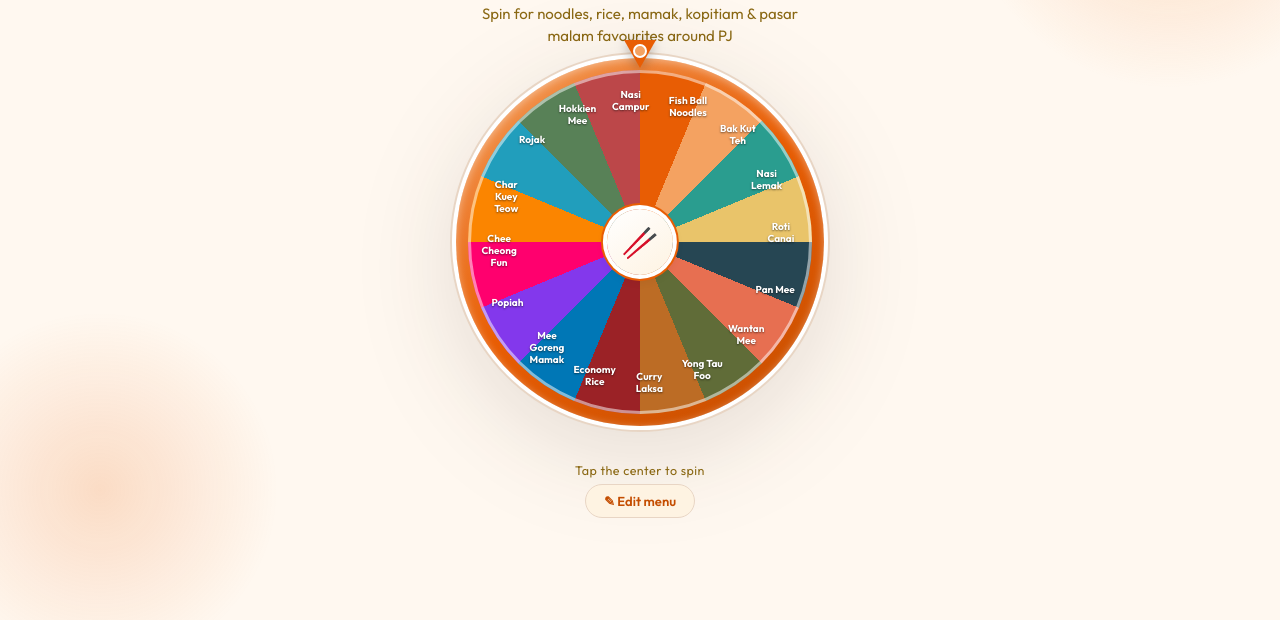
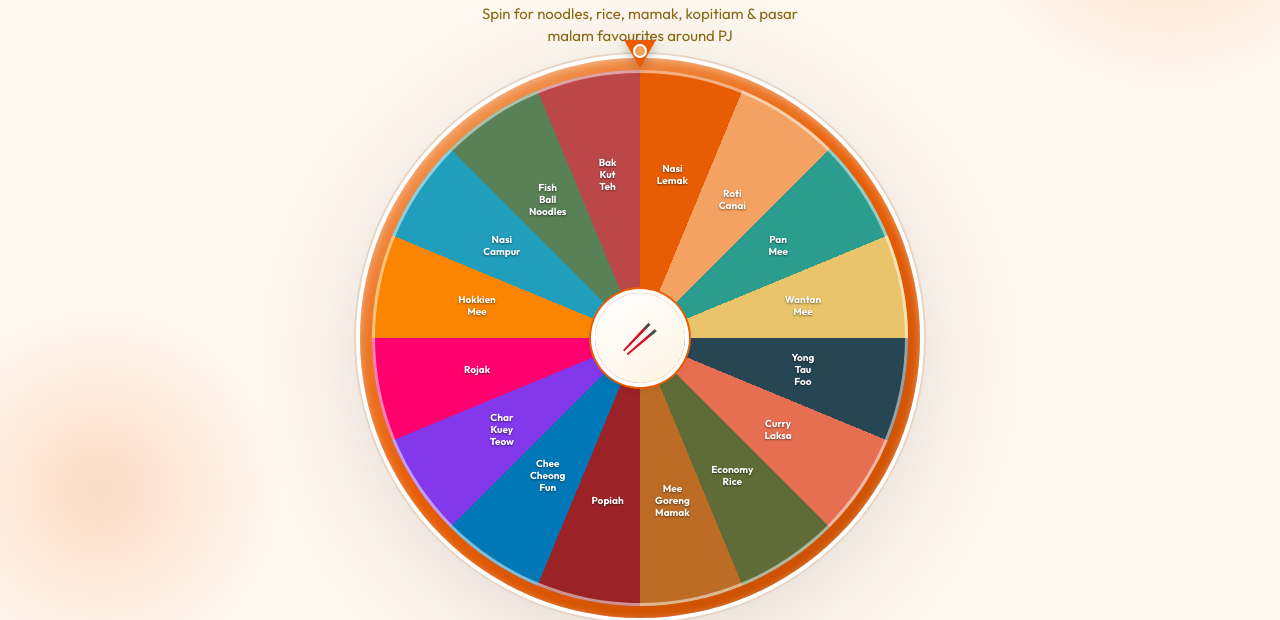
Before and after one commit to KhorHweeShianUTHM/my-first-site, a plain HTML site: page meals-spinner.html in a window 1280 px wide. Shown: the part 210-830 px from the top of the page. Before the commit the page ends 808 px from the top, so only its background shows below. Drawn offline with Linux system fonts and the light colour scheme.

Commit message:
add balanced height cap so wheel fits viewport without being oversized on wide screens or clipped on short ones

```diff
--- a/meals-spinner.html
+++ b/meals-spinner.html
@@ -202,7 +202,7 @@
   /* ---- Turntable ---- */
   .stage{
     position: relative;
-    width: min(520px, 88vw, 46vh);
+    width: min(560px, 88vw, 74vh);
     aspect-ratio: 1/1;
     margin-bottom: 32px;
     filter: drop-shadow(0 24px 48px var(--shadow));
@@ -269,18 +269,14 @@
 
   .wheel-label{
     position: absolute;
-    top: 0; left: 50%;
-    width: 50%;
-    height: 50%;
-    transform-origin: 0% 100%;
-    display: flex;
-    align-items: center;
-    justify-content: flex-end;
-    padding-right: 11%;
+    top: 50%; left: 50%;
     pointer-events: none;
   }
 
   .wheel-label span{
+    position: absolute;
+    top: 0;
+    left: 0;
     display: block;
     font-family: 'Outfit', sans-serif;
     font-weight: 700;
@@ -385,14 +381,16 @@
     animation: badgePop 0.55s cubic-bezier(0.34, 1.56, 0.64, 1) forwards;
   }
   .result-badge.hide{
-    transition: opacity 0.5s ease, transform 0.5s ease;
-    opacity: 0;
-    transform: translate(-50%, -50%) scale(0.85);
+    animation: badgeDismiss 0.5s cubic-bezier(0.4, 0, 0.7, 0.4) forwards;
   }
   @keyframes badgePop{
     0%{ opacity: 0; transform: translate(-50%, -50%) scale(0.3); }
     60%{ opacity: 1; transform: translate(-50%, -50%) scale(1.08); }
     100%{ opacity: 1; transform: translate(-50%, -50%) scale(1); }
+  }
+  @keyframes badgeDismiss{
+    0%{ opacity: 1; transform: translate(-50%, -50%) scale(1) rotate(0deg); }
+    100%{ opacity: 0; transform: translate(-50%, -62%) scale(0.55) rotate(-6deg); }
   }
   .result-badge span{
     font-family: 'Fraunces', serif;
@@ -523,6 +521,7 @@
   }
 
   @media (max-width: 600px){
+    .stage{ width: min(88vw, 52vh); }
     .nav-inner{ justify-content: space-between; flex-wrap: wrap; }
     .nav-toggle{ display: flex; }
     .nav-links{
@@ -550,6 +549,7 @@
   @media (prefers-reduced-motion: reduce){
     .wheel{ transition: none; }
     .result-badge.show{ animation: none !important; opacity: 1; transform: translate(-50%, -50%) scale(1); }
+    .result-badge.hide{ animation: none !important; opacity: 0; transform: translate(-50%, -50%) scale(1); }
     .wheel-rim.spinning{ animation: none; }
   }
 </style>
@@ -630,10 +630,11 @@
   function wheelLabelStyle(n){
     const wheelPx = wheel.getBoundingClientRect().width || 360;
     const sliceDeg = 360 / n;
-    const arcPx = Math.PI * wheelPx * 0.72 * (sliceDeg / 360);
+    const radiusPx = (wheelPx / 2) * 0.62;
+    const arcPx = 2 * Math.PI * radiusPx * (sliceDeg / 360);
     const fontSize = Math.max(7, Math.min(10, Math.floor(arcPx / 4.2)));
     const maxWidth = Math.max(28, Math.floor(arcPx * 0.92));
-    return { fontSize, maxWidth, sliceDeg, arcPx };
+    return { fontSize, maxWidth, sliceDeg, arcPx, radiusPx };
   }
 
   function formatWheelText(name){
@@ -665,13 +666,16 @@
       const labelWrap = document.createElement('div');
       labelWrap.className = 'wheel-label';
       const angle = slice * i + slice / 2;
-      labelWrap.style.transform = `rotate(${angle}deg)`;
+      // rotate around the wheel's center, then push outward along the
+      // (now-rotated) radius — this lands exactly on the slice's true
+      // center angle, matching the gradient math exactly (no baked-in offset)
+      labelWrap.style.transform = `rotate(${angle}deg) translateY(-${style.radiusPx}px)`;
 
       const span = document.createElement('span');
       span.textContent = formatWheelText(food);
       span.style.fontSize = style.fontSize + 'px';
       span.style.maxWidth = style.maxWidth + 'px';
-      span.style.transform = `rotate(${-angle}deg)`;
+      span.style.transform = `translate(-50%, -50%) rotate(${-angle}deg)`;
       span.style.color = '#ffffff';
       span.style.textShadow = '0 1px 2px rgba(0,0,0,0.5)';
       labelWrap.appendChild(span);
```
